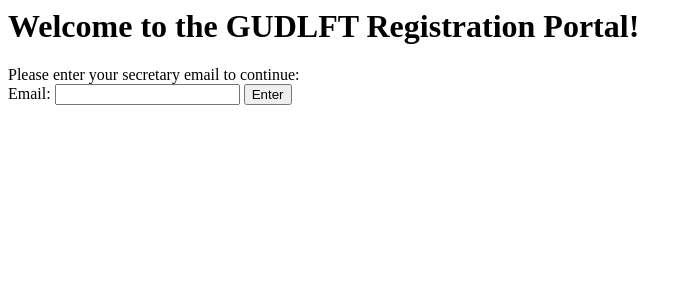
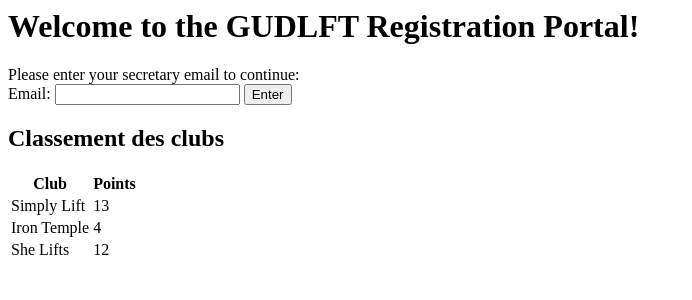
Before and after one commit to LeJinge/Projet_11, a Flask app: page / in a window 1280 px wide. Shown: the top 300 px of the page, without its empty margins (0-692 px from the left). Run offline with Flask 2, Linux system fonts and the light colour scheme.

Commit message:
Feature/ajout d'un tableau pour montrer les points des clubs et test unitaire ok

```diff
--- a/server.py
+++ b/server.py
@@ -33,7 +33,8 @@ clubs = loadClubs()
 
 @app.route("/")
 def index():
-    return render_template("index.html")
+    clubs = loadClubs()
+    return render_template("index.html", clubs=clubs)
 
 
 @app.route('/showSummary', methods=['GET', 'POST'])
--- a/templates/index.html
+++ b/templates/index.html
@@ -21,5 +21,22 @@
         <input type="email" name="email" id=""/>
         <button type="submit">Enter</button>
     </form>
+    <h2>Classement des clubs</h2>
+    <table>
+        <thead>
+            <tr>
+                <th>Club</th>
+                <th>Points</th>
+            </tr>
+        </thead>
+        <tbody>
+            {% for club in clubs %}
+            <tr>
+                <td>{{ club.name }}</td>
+                <td>{{ club.points }}</td>
+            </tr>
+            {% endfor %}
+        </tbody>
+    </table>
 </body>
 </html>
```
